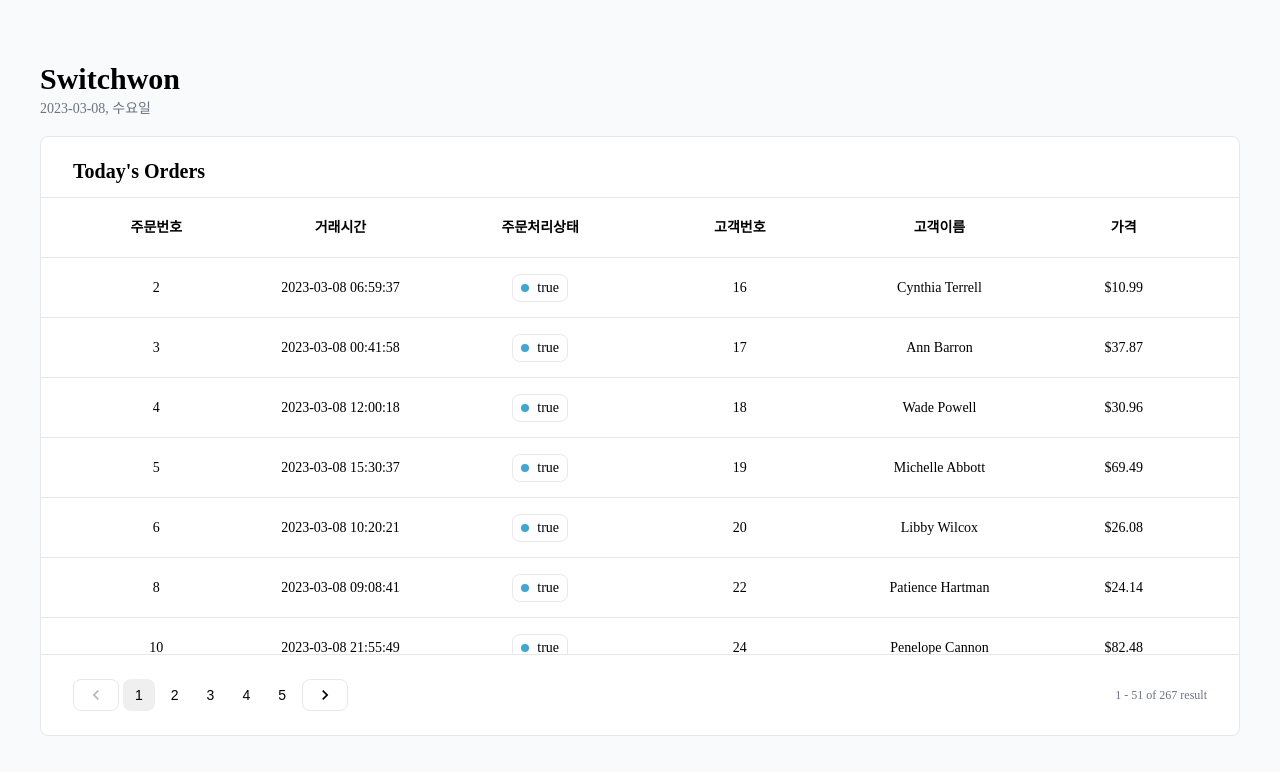
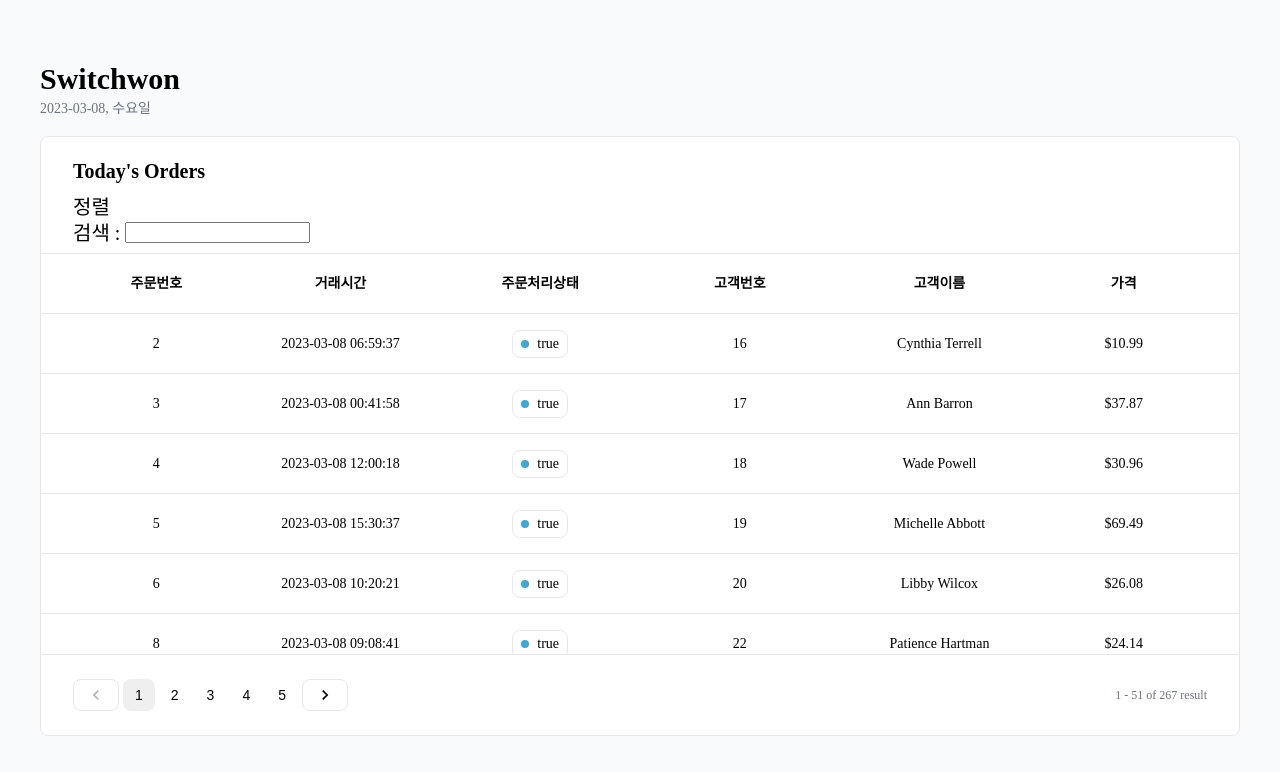
Before and after one commit to wanted-pre-onboarding-internship-1team/pre-onboarding-9th-4-1, a React (Create React App) app: page / in a window 1280 px wide. Shown: the top 772 px of the page. Built offline with nearby package versions, Linux system fonts and the light colour scheme.

Commit message:
[#2] feat : 요구사항 2, 3, 4 구현

```diff
--- a/src/component/AdminBody.tsx
+++ b/src/component/AdminBody.tsx
@@ -2,22 +2,111 @@ import { COMMON_COLOR } from './../constants/colors';
 import useTableData from './../hooks/useTableData';
 import useTableQuery from './../hooks/useTableQuery';
 import Table from './common/Table';
+import { useState, useEffect } from 'react';
 import styled from 'styled-components';
+
+export interface ColumnDef<T extends object> {
+  header: string;
+  cell: (data: T) => JSX.Element | null;
+  sortBy?: keyof T;
+  sortDir?: 'asc' | 'desc';
+}
 
 const AdminBody = () => {
   const { getData, error, isLoading } = useTableQuery();
-  const { columns, data } = useTableData(getData);
+  const { columns, data: initialData } = useTableData(getData);
+  const [data, setData] = useState(initialData);
+  const [inputName, setInputName] = useState('');
+  const [sortState, setSortState] = useState({
+    state: false,
+    id: false,
+    time: false,
+  });
+
+  useEffect(() => {
+    if (inputName === '') {
+      setData(initialData);
+    } else {
+      setData(
+        initialData.filter(item =>
+          item.customer_name.toLowerCase().includes(inputName.toLowerCase())
+        )
+      );
+    }
+  }, [inputName, initialData]);
 
   if (isLoading) return <AdminBodyWrapper>로딩 중입니다⏳</AdminBodyWrapper>;
 
   if (error) return <AdminBodyWrapper>오류가 발생했습니다🚨</AdminBodyWrapper>;
 
+  const onchangeName = (event: React.ChangeEvent<HTMLInputElement>) => {
+    console.log(event.target.value);
+    setInputName(event.target.value);
+  };
+
+  const sortData = (state: string) => {
+    if (state === '주문번호' && sortState.id === false) {
+      setSortState({ ...sortState, id: !sortState.id });
+      setData([...data].sort((a, b) => b.customer_id - a.customer_id));
+    } else if (state === '주문번호' && sortState.id === true) {
+      setSortState({ ...sortState, id: !sortState.id });
+      setData([...data].sort((a, b) => a.id - b.id));
+    } else if (state === '거래시간' && sortState.time === false) {
+      setSortState({ ...sortState, time: !sortState.time });
+      setData(
+        [...data].sort((a, b) => {
+          const dateA = new Date(a.transaction_time).getTime();
+          const dateB = new Date(b.transaction_time).getTime();
+          return dateB - dateA;
+        })
+      );
+    } else if (state === '거래시간' && sortState.time === true) {
+      setSortState({ ...sortState, time: !sortState.time });
+      setData([...data].sort((a, b) => a.id - b.id));
+    }
+  };
+
+  const onSort = () => {
+    setSortState({ ...sortState, state: !sortState.state });
+  };
+
   return (
-    <AdminBodyWrapper>
-      <Table data={data} columns={columns} />
-    </AdminBodyWrapper>
+    <>
+      {data && initialData ? (
+        <>
+          <SortBox sortstate={sortState.state}>
+            <div className='sort' onClick={onSort}>
+              정렬
+            </div>
+            {sortState.state === true ? (
+              <>
+                <SortContent
+                  sortstate={sortState.id}
+                  onClick={() => sortData('주문번호')}>
+                  주문번호
+                </SortContent>
+                <SortContent
+                  sortstate={sortState.time}
+                  onClick={() => sortData('거래시간')}>
+                  거래시간
+                </SortContent>
+              </>
+            ) : null}
+          </SortBox>
+          <InputBox>
+            <div className='text'>검색 : </div>
+            <input onChange={onchangeName} />
+          </InputBox>
+          <AdminBodyWrapper>
+            <Table data={data} columns={columns} />
+          </AdminBodyWrapper>
+        </>
+      ) : null}
+    </>
   );
 };
+
+export default AdminBody;
 
 const AdminBodyWrapper = styled.div`
   flex: 1 1 auto;
@@ -27,4 +116,31 @@ const AdminBodyWrapper = styled.div`
   overflow-y: auto;
 `;
 
-export default AdminBody;
+const SortBox = styled.div<{ sortstate: boolean }>`
+  display: flex;
+  cursor: pointer;
+  .sort {
+    font-size: 20px;
+    color: ${({ sortstate }) => (sortstate === false ? 'black' : 'blue')};
+  }
+`;
+
+const SortContent = styled.div<{ sortstate: boolean }>`
+  margin-left: 20px;
+  font-size: 20px;
+  color: ${({ sortstate }) => (sortstate === false ? 'black' : 'blue')};
+  cursor: pointer;
+`;
+
+const InputBox = styled.div`
+  margin-top: 5px;
+  margin-bottom: 10px;
+  display: flex;
+  align-items: center;
+  .text {
+    font-size: 20px;
+    margin-right: 5px;
+  }
+  .input {
+  }
+`;
```
